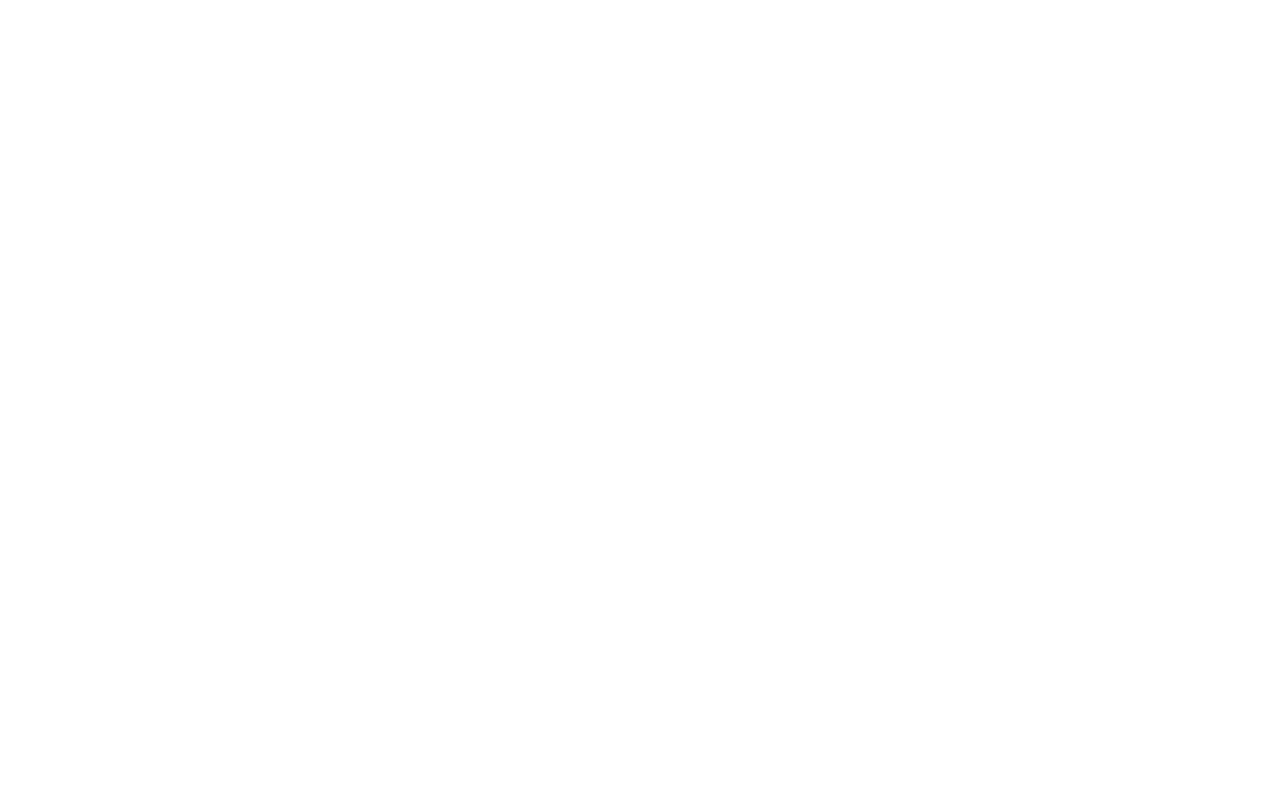
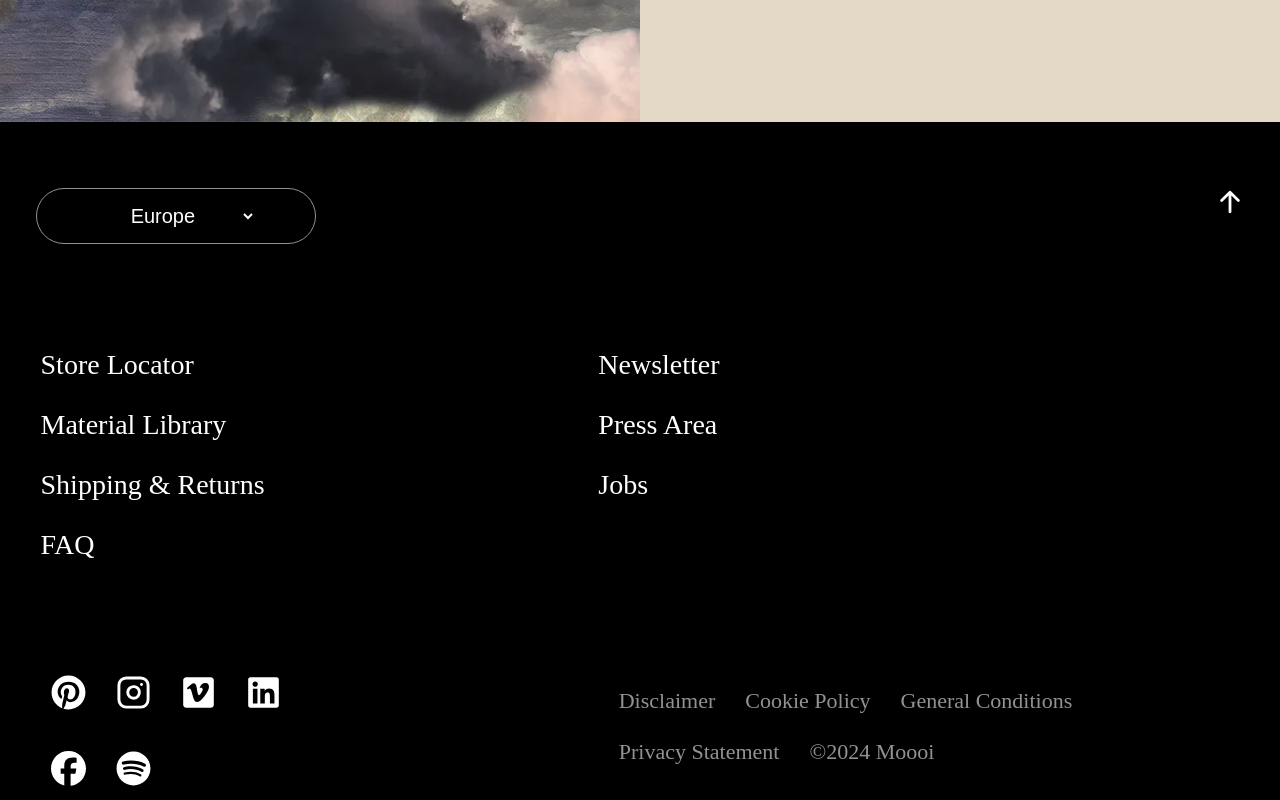
Before and after one commit to HarshrajSingh-07/moooi-React, a React (Create React App) app: page / in a window 1280 px wide. Shown: the part 5240-6040 px from the top of the page. Before the commit the page ends 4562 px from the top, so only its background shows below. Built offline with nearby package versions, Linux system fonts and the light colour scheme.

Commit message:
first commit

```diff
--- a/package.json
+++ b/package.json
@@ -10,6 +10,7 @@
     "react": "^18.2.0",
     "react-bootstrap": "^2.10.1",
     "react-dom": "^18.2.0",
+    "react-flag-icon-css": "^1.0.25",
     "react-icons": "^5.0.1",
     "react-scripts": "5.0.1",
     "web-vitals": "^2.1.4",
--- a/src/App.js
+++ b/src/App.js
@@ -5,22 +5,28 @@
 import Main from './components/main/Main';
 import Manu from './components/manu-btn/Manu';
 import Presents from './components/moooi-Presents/Presents';
+import Podcast from './components/podcast/Podcast';
 import Product from './components/Product-story/Productstory';
 import Strategy from './components/Strategy/Strategy';
+import Footer from './components/Footer/Footer';
+
 function App() {
   return (
-   <>
-   <Header/>
-   <Main/>
-   <Manu/>
-   <Collection/>
-   <Design/>
-   <Product/>
-   <Presents/>
-   <Strategy/>
-   </>
+    <>
+      <Header />
+      <Main />
+      <Manu />
+      <Collection />
+      <Design />
+      <Product />
+      <Presents />
+      <Strategy />
+      <Podcast span={"PRODUCT STORY"} btnText={"Listen now!"} src={"/assets/images/phone.webp"}>
+        Get inspired by our Design Dreams podcast
+      </Podcast>
+      <Footer />
+    </>
   );
 }
 
-
 export default App;
--- /dev/null
+++ b/src/components/Footer/Footer.css
@@ -0,0 +1,119 @@
+/* Footer styles */
+#footer {
+    background-color: #000;
+    color: #fff;
+    padding: 5.1666666667vw 2.7777777778vw 30px;
+}
+
+/* Main footer container */
+.footer-main {
+    width: 100%;
+}
+
+/* Top section of the footer */
+.footer-top {
+    width: 100%;
+    display: flex;
+    justify-content: space-between;
+}
+
+/* Styling for text select component */
+.selectText button {
+    width: 21vw;
+    min-width: 280px;
+    padding: 15px 14px;
+    margin-bottom: 75px;
+    border: 1px solid #929292;
+    border-radius: 50px;
+    background: transparent;
+}
+
+.selectText select {
+    width: 70%;
+    font-size: 20px;
+    background: transparent;
+    border: none;
+    color: white;
+    text-align: center;
+}
+
+.B2T {
+    color: white;
+    font-size: 28px;
+}
+
+.selectText select:focus {
+    outline: none;
+}
+
+/* Middle section of the footer */
+.footer-mid ul {
+    width: min(1080px, 100%);
+    columns: 26.3888888889vw 2;
+    column-gap: 2.777778vw;
+    list-style: none;
+    padding-left: 5px;
+    margin-bottom: 100px;
+}
+
+.footer-mid ul li {
+    font-size: 28px;
+    padding: 14px 0;
+}
+
+/* Bottom section of the footer */
+.footer-bottom {
+    width: 100%;
+    display: flex;
+    justify-content: space-between;
+    margin-bottom: 50px;
+}
+
+.footerIcon {
+    width: 25%;
+    display: flex;
+    font-size: 35px;
+    flex-wrap: wrap;
+}
+
+.fnav {
+    width: 53%;
+    display: flex;
+    flex-wrap: wrap;
+    line-height: 35px;
+    margin-bottom: 50px;
+}
+
+.fnav a {
+    text-decoration: none;
+    color: #929292;
+    font-size: 22px;
+    padding: 8px 15px;
+}
+
+.socialicon {
+    padding: 0 15px;
+}
+
+/* Media query for smaller screens */
+@media only screen and (max-width: 600px) {
+    .footer-mid ul {
+        columns: 1;
+        margin-bottom: 50px;
+    }
+
+    .footer-bottom {
+        flex-direction: column
+    }
+
+    .footerIcon {
+        width: 100%;
+        justify-content: flex-start;
+        flex-wrap: nowrap;
+        margin-bottom: 50px;
+    }
+
+    .footer-mid ul {
+        margin-bottom: 50px;
+    }
+}
--- /dev/null
+++ b/src/components/Footer/Footer.jsx
@@ -0,0 +1,75 @@
+import React from "react";
+import "./Footer.css";
+import { SlArrowDown } from "react-icons/sl";
+import { HiArrowUp } from "react-icons/hi";
+import { FaPinterest } from "react-icons/fa";
+import { LuInstagram } from "react-icons/lu";
+import { FaVimeo } from "react-icons/fa6";
+import { FaLinkedin } from "react-icons/fa";
+import { FaFacebook } from "react-icons/fa6";
+import { FaSpotify } from "react-icons/fa6";
+
+const Footer = () => {
+    const scrollToTop = () => {
+        window.scrollTo({
+          top: 0,
+          behavior: "smooth" // Smooth scrolling animation
+        });
+    }
+  return (
+    <section id="footer">
+      <div className="footer-main">
+        <div className="footer-top">
+          <div className="selectText">
+            <button>
+              <select name="country">
+                <option value="Europe">Europe</option>
+                <option value="United Kingdom">United Kingdom</option>
+                <option value="United States">United States</option>
+                <option value="Netherlands">Netherlands</option>
+                <option value="Sweden">Sweden</option>
+                <option value="my country/region is not listed">My country/region is not listed</option>
+              </select>
+              <span>
+                <SlArrowDown id="country-down-icon" />
+              </span>
+            </button>
+          </div>
+          <div className="B2T" onClick={scrollToTop}>
+            <HiArrowUp />
+          </div>
+        </div>
+        <div className="footer-mid">
+          <ul>
+            <li>Store Locator</li>
+            <li>Material Library</li>
+            <li>Shipping & Returns</li>
+            <li>FAQ</li>
+            <li>Newsletter</li>
+            <li>Press Area</li>
+            <li>Jobs</li>
+          </ul>
+        </div>
+        <div className="footer-bottom">
+          <div className="footerIcon">
+            <FaPinterest className="socialicon" />
+            <LuInstagram className="socialicon" />
+            <FaVimeo className="socialicon" />
+            <FaLinkedin className="socialicon" />
+            <FaFacebook className="socialicon" />
+            <FaSpotify className="socialicon" />
+          </div>
+          <div className="fnav">
+            <a href="">Disclaimer</a>
+            <a href="">Cookie Policy</a>
+            <a href="">General Conditions</a>
+            <a href="">Privacy Statement</a>
+            <a href="">©2024 Moooi</a>
+          </div>
+        </div>
+      </div>
+    </section>
+  );
+};
+
+export default Footer;
--- a/src/components/main/Main.css
+++ b/src/components/main/Main.css
@@ -1,5 +1,4 @@
 #main {
-    /* background-image: url('../../assets/images/homebg.webp'); */
     background-image:
         linear-gradient(rgba(0, 0, 0, 0.4), rgba(0, 0, 0, 0.4)),
         url('../../../public/assets/images/homebg.webp');
--- a/src/components/main/Main.jsx
+++ b/src/components/main/Main.jsx
@@ -9,7 +9,6 @@
         <h1>Gimme a Kisss Lounge Chair</h1>
         <button>Discover our new Kisss Lounge Chair</button>
       </div>
-
     </section>
   );
 };
--- a/src/components/moooi-Presents/Presents.css
+++ b/src/components/moooi-Presents/Presents.css
@@ -44,6 +44,7 @@
     opacity: 0.9;
     text-decoration: none;
     margin-top: 70px;
+    border-bottom: 1px solid #2e2e2e;
 }
 .cool-link::after {
     content: '';
--- /dev/null
+++ b/src/components/podcast/Podcast.css
@@ -0,0 +1,3 @@
+.podcastBtn {
+   margin-top: 40px;
+}
--- /dev/null
+++ b/src/components/podcast/Podcast.jsx
@@ -0,0 +1,25 @@
+import React from "react";
+import './Podcast.css'
+import "../Product-story/Productstory.css";
+const Podcast = ({ src, span, btnText, children }) => {
+  return (
+    <section id="productStory" >
+      <div className="left-product">
+        <div className="imgsec">
+          <img src={src} alt="" />
+        </div>
+      </div>
+      <div className="right-product">
+        <div className="rightContent">
+          <span>{span}</span>
+          <h1>{children}</h1>
+          <div className="podcastBtn">
+            <a href="#" className="cool-link">{btnText}</a>
+          </div>
+        </div>
+      </div>
+    </section>
+  );
+};
+
+export default Podcast;
```
Also changed, not shown: public/assets/images/phone (1).jpg (added), 1 other file (tests, documents, lock files or other folders).
